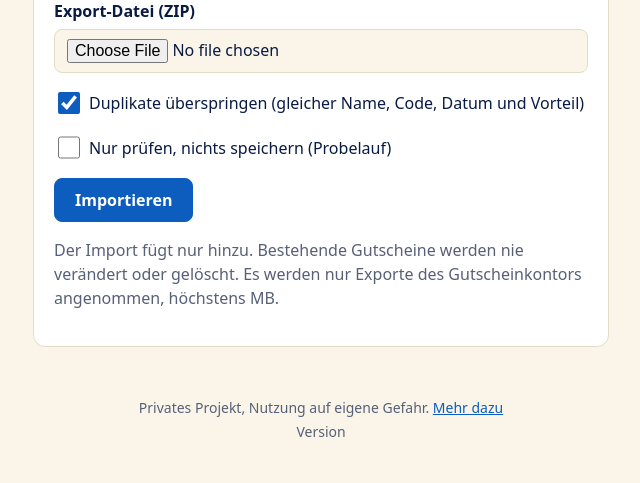
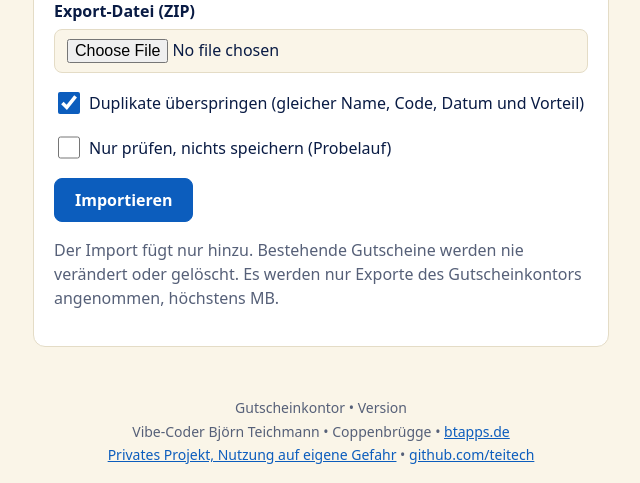
Before and after one commit to teitech/Gutscheinkontor, a Python web app: template app/templates/data.html in a window 1280 px wide. Shown: the part 782-1265 px from the top of the page, without its empty margins (319-959 px from the left). Before the commit the page ends 1219 px from the top, so only its background shows below. Run offline with Jinja, Linux system fonts and the light colour scheme; the template is opened without the code that fills it, so the values that code supplies are empty.

Commit message:
Footer: Version, Autor mit Ort und Webseite, Hinweis und GitHub-Konto
Co-Authored-By: Claude Sonnet 5.5 <noreply@anthropic.com>

```diff
--- a/app/templates/base.html
+++ b/app/templates/base.html
@@ -36,12 +36,16 @@
   </main>
 
   <footer class="footer">
+    <p class="version">
+      Gutscheinkontor &bull; {{ _('Version') }} {{ settings.version }}{% if settings.git_sha %} ({{ settings.git_sha[:7] }}){% endif %}
+    </p>
     <p>
-      {{ _('Privates Projekt, Nutzung auf eigene Gefahr.') }}
-      <a href="{{ settings.repo_url }}#readme" rel="noopener">{{ _('Mehr dazu') }}</a>
+      {{ _('Vibe-Coder') }} Björn Teichmann &bull; Coppenbrügge &bull;
+      <a href="https://btapps.de" rel="noopener noreferrer">btapps.de</a>
     </p>
-    <p class="version">
-      {{ _('Version') }} {{ settings.version }}{% if settings.git_sha %} ({{ settings.git_sha[:7] }}){% endif %}
+    <p>
+      <a href="{{ settings.repo_url }}#readme" rel="noopener noreferrer">{{ _('Privates Projekt, Nutzung auf eigene Gefahr') }}</a> &bull;
+      <a href="https://github.com/teitech" rel="noopener noreferrer">github.com/teitech</a>
     </p>
   </footer>
   {% block scripts %}{% endblock %}
```
